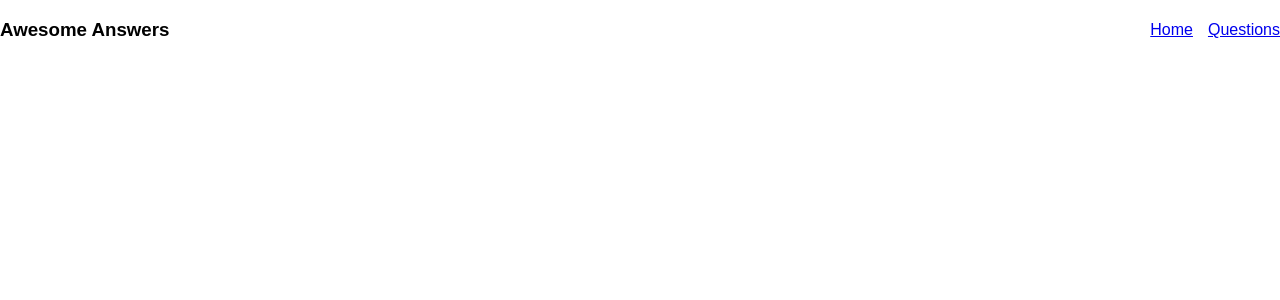
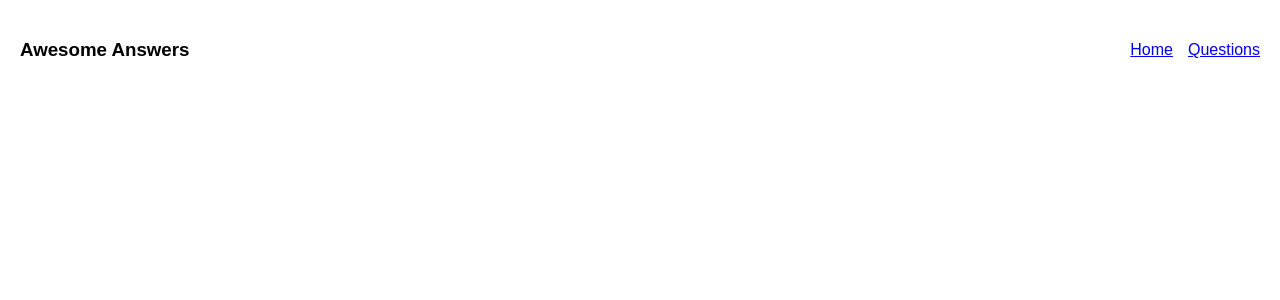
Before and after one commit to CodeCoreYVR/awesome_answers_react_sep_2017, a React (Create React App) app: page / in a window 1280 px wide. Shown: the top 300 px of the page. Built offline with nearby package versions, Linux system fonts and the light colour scheme.

Commit message:
Add Link to QuestionsShowPage in QuestionList

```diff
--- a/src/components/QuestionList.js
+++ b/src/components/QuestionList.js
@@ -1,4 +1,5 @@
 import React from 'react';
+import QuestionSummary from './QuestionSummary';
 
 function QuestionList (props) {
   const {
@@ -9,7 +10,11 @@ function QuestionList (props) {
     <div className="QuestionList">
       {
         questions.map(question => (
-          <p key={question.id}>{question.title}</p>
+          // You can pass all properties of an object as props to a component
+          // using the spread operator (i.e. `...`). Below, all question properties
+          // will be passed to QuestionSummary as props meaning that question id
+          // will be an id prop; the title, a title prop; etc.
+          <QuestionSummary key={question.id} {...question} />
         ))
       }
     </div>
--- /dev/null
+++ b/src/components/QuestionSummary.js
@@ -0,0 +1,16 @@
+import React from 'react';
+import {Link} from 'react-router-dom';
+
+function QuestionSummary (props) {
+  const {id, title, creation_date, user} = props;
+
+  console.log(props)
+
+  return (
+    <div className="QuestionSummary">
+      <Link to={`/question/${id}`}>{title}</Link> • {creation_date}
+    </div>
+  );
+}
+
+export default QuestionSummary;
--- a/src/index.css
+++ b/src/index.css
@@ -3,6 +3,11 @@ body {
   padding: 0;
   font-family: sans-serif;
 }
+
+.App {
+  margin: 20px;
+}
+
 .App > nav {
   display: flex;
   align-items: center;
@@ -15,3 +20,19 @@ body {
 .App > nav > a:first-of-type {
   margin-left: auto;
 }
+
+.QuestionList > *:not(:last-child) {
+  margin-bottom: 15px;
+}
+
+
+
+
+
+
+
+
+
+
+
+/* bump */
```
